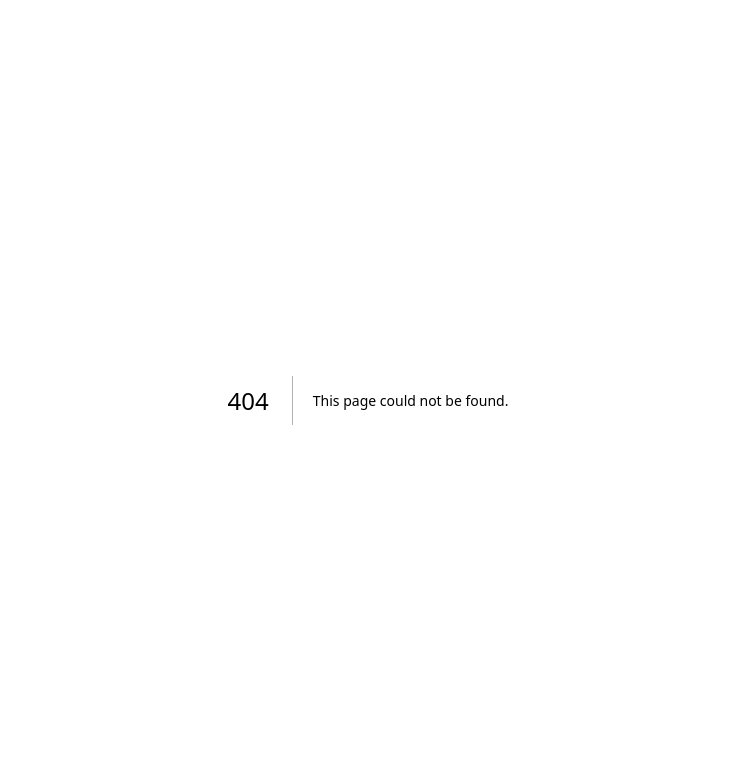
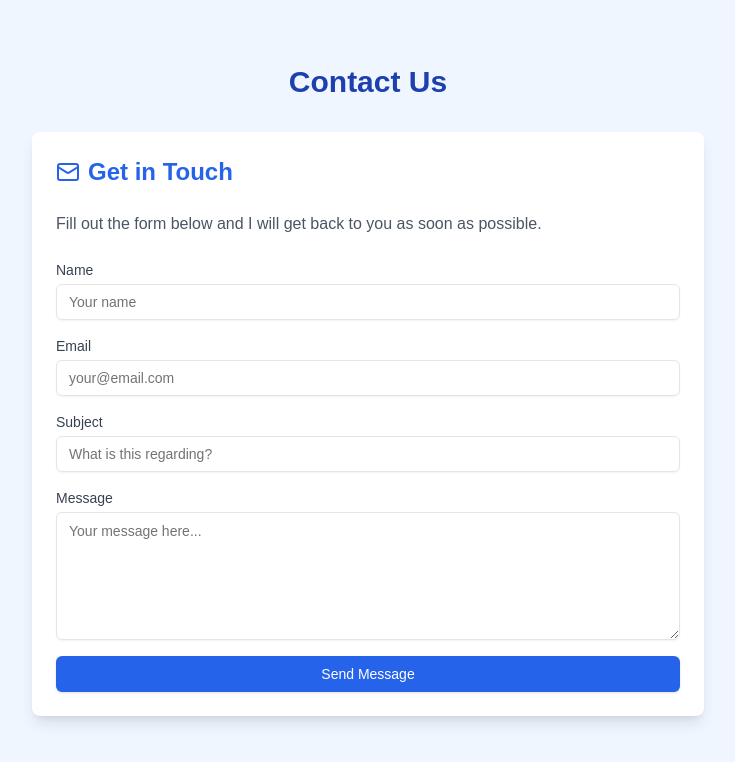
Before and after one commit to 117Isabell/language_site, a Next.js app: page /contact in a window 1280 px wide. Before the commit this address had no page. Shown: the top 762 px of the page, without its empty margins (272-1007 px from the left). Built offline with nearby package versions, Linux system fonts and the light colour scheme.

Commit message:
add a contact form

```diff
--- /dev/null
+++ b/app/api/contact/route.ts
@@ -0,0 +1,42 @@
+import { NextResponse } from "next/server";
+import nodemailer from "nodemailer";
+
+export async function POST(req: Request) {
+  const { name, email, subject, message } = await req.json();
+
+  // Create a nodemailer transporter
+  const transporter = nodemailer.createTransport({
+    host: process.env.EMAIL_HOST,
+    port: parseInt(process.env.EMAIL_PORT || "587"),
+    auth: {
+      user: process.env.EMAIL_USER,
+      pass: process.env.EMAIL_PASS,
+    },
+  });
+
+  try {
+    // Send email
+    await transporter.sendMail({
+      from: process.env.EMAIL_FROM,
+      to: process.env.EMAIL_TO,
+      subject: `New contact form submission: ${subject}`,
+      text: `
+        Name: ${name}
+        Email: ${email}
+        Subject: ${subject}
+        Message: ${message}
+      `,
+    });
+
+    return NextResponse.json(
+      { message: "Email sent successfully" },
+      { status: 200 }
+    );
+  } catch (error) {
+    console.error("Failed to send email:", error);
+    return NextResponse.json(
+      { error: "Failed to send email" },
+      { status: 500 }
+    );
+  }
+}
--- /dev/null
+++ b/app/contact/page.tsx
@@ -0,0 +1,134 @@
+"use client";
+import { useState } from "react";
+import { Button } from "@/components/ui/button";
+import { Input } from "@/components/ui/input";
+import { Textarea } from "@/components/ui/textarea";
+import { Mail } from "lucide-react";
+
+export default function ContactPage() {
+  const [formData, setFormData] = useState({
+    name: "",
+    email: "",
+    subject: "",
+    message: "",
+  });
+
+  const handleChange = (
+    e: React.ChangeEvent<HTMLInputElement | HTMLTextAreaElement>
+  ) => {
+    setFormData({ ...formData, [e.target.id]: e.target.value });
+  };
+
+  const handleSubmit = async (e: React.FormEvent<HTMLFormElement>) => {
+    e.preventDefault();
+    try {
+      const response = await fetch("/api/contact", {
+        method: "POST",
+        headers: {
+          "Content-Type": "application/json",
+        },
+        body: JSON.stringify(formData),
+      });
+      if (response.ok) {
+        alert("Message sent successfully!");
+        setFormData({ name: "", email: "", subject: "", message: "" });
+      } else {
+        alert("Failed to send message. Please try again.");
+      }
+    } catch (error) {
+      console.error("Error:", error);
+      alert("An error occurred. Please try again.");
+    }
+  };
+
+  return (
+    <div className="min-h-screen flex flex-col bg-blue-50">
+      <main className="flex-grow container mx-auto py-16 px-4">
+        <h1 className="text-3xl font-bold mb-8 text-center text-blue-800">
+          Contact Us
+        </h1>
+        <div className="max-w-2xl mx-auto bg-white rounded-lg shadow-lg p-6">
+          <div className="flex items-center mb-6">
+            <Mail className="mr-2 text-blue-600" />
+            <h2 className="text-2xl font-semibold text-blue-600">
+              Get in Touch
+            </h2>
+          </div>
+          <p className="mb-6 text-gray-600">
+            Fill out the form below and I will get back to you as soon as
+            possible.
+          </p>
+          <form className="space-y-4" onSubmit={handleSubmit}>
+            <div>
+              <label
+                htmlFor="name"
+                className="block text-sm font-medium text-gray-700"
+              >
+                Name
+              </label>
+              <Input
+                id="name"
+                value={formData.name}
+                onChange={handleChange}
+                placeholder="Your name"
+                className="mt-1"
+              />
+            </div>
+            <div>
+              <label
+                htmlFor="email"
+                className="block text-sm font-medium text-gray-700"
+              >
+                Email
+              </label>
+              <Input
+                id="email"
+                type="email"
+                value={formData.email}
+                onChange={handleChange}
+                placeholder="your@email.com"
+                className="mt-1"
+              />
+            </div>
+            <div>
+              <label
+                htmlFor="subject"
+                className="block text-sm font-medium text-gray-700"
+              >
+                Subject
+              </label>
+              <Input
+                id="subject"
+                value={formData.subject}
+                onChange={handleChange}
+                placeholder="What is this regarding?"
+                className="mt-1"
+              />
+            </div>
+            <div>
+              <label
+                htmlFor="message"
+                className="block text-sm font-medium text-gray-700"
+              >
+                Message
+              </label>
+              <Textarea
+                id="message"
+                value={formData.message}
+                onChange={handleChange}
+                placeholder="Your message here..."
+                className="mt-1 h-32"
+              />
+            </div>
+            <Button
+              type="submit"
+              className="w-full bg-blue-600 hover:bg-blue-700 text-white"
+            >
+              Send Message
+            </Button>
+          </form>
+        </div>
+      </main>
+    </div>
+  );
+}
--- a/components/home-page.tsx
+++ b/components/home-page.tsx
@@ -61,8 +61,10 @@ export default function Page() {
               </li>
               <li>
                 <a
-                  href="mailto:lpfisabell@gmail.com"
+                  href="/contact"
                   className="hover:text-yellow-300 transition-colors"
+                  target="_blank"
+                  rel="noopener noreferrer"
                 >
                   Contact
                 </a>
--- /dev/null
+++ b/nodemailer.d.ts
@@ -0,0 +1 @@
+declare module "nodemailer";
--- a/package.json
+++ b/package.json
@@ -16,6 +16,7 @@
     "clsx": "^2.1.1",
     "lucide-react": "^0.453.0",
     "next": "14.2.15",
+    "nodemailer": "^6.9.15",
     "react": "^18",
     "react-dom": "^18",
     "tailwind-merge": "^2.5.4",
@@ -23,6 +24,7 @@
   },
   "devDependencies": {
     "@types/node": "^20",
+    "@types/nodemailer": "^6.4.16",
     "@types/react": "^18",
     "@types/react-dom": "^18",
     "eslint": "^8",
```
Also changed, not shown: 2 other files (tests, documents, lock files or other folders).
